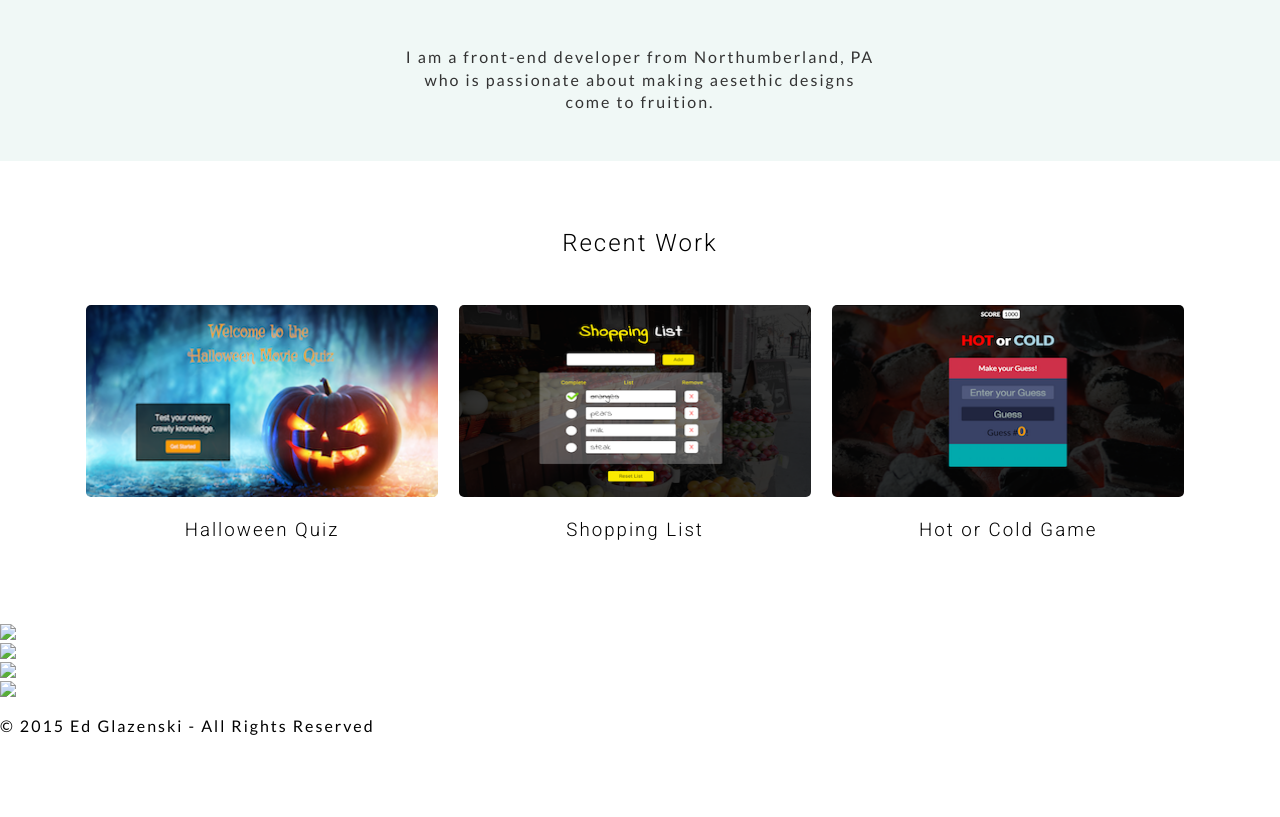
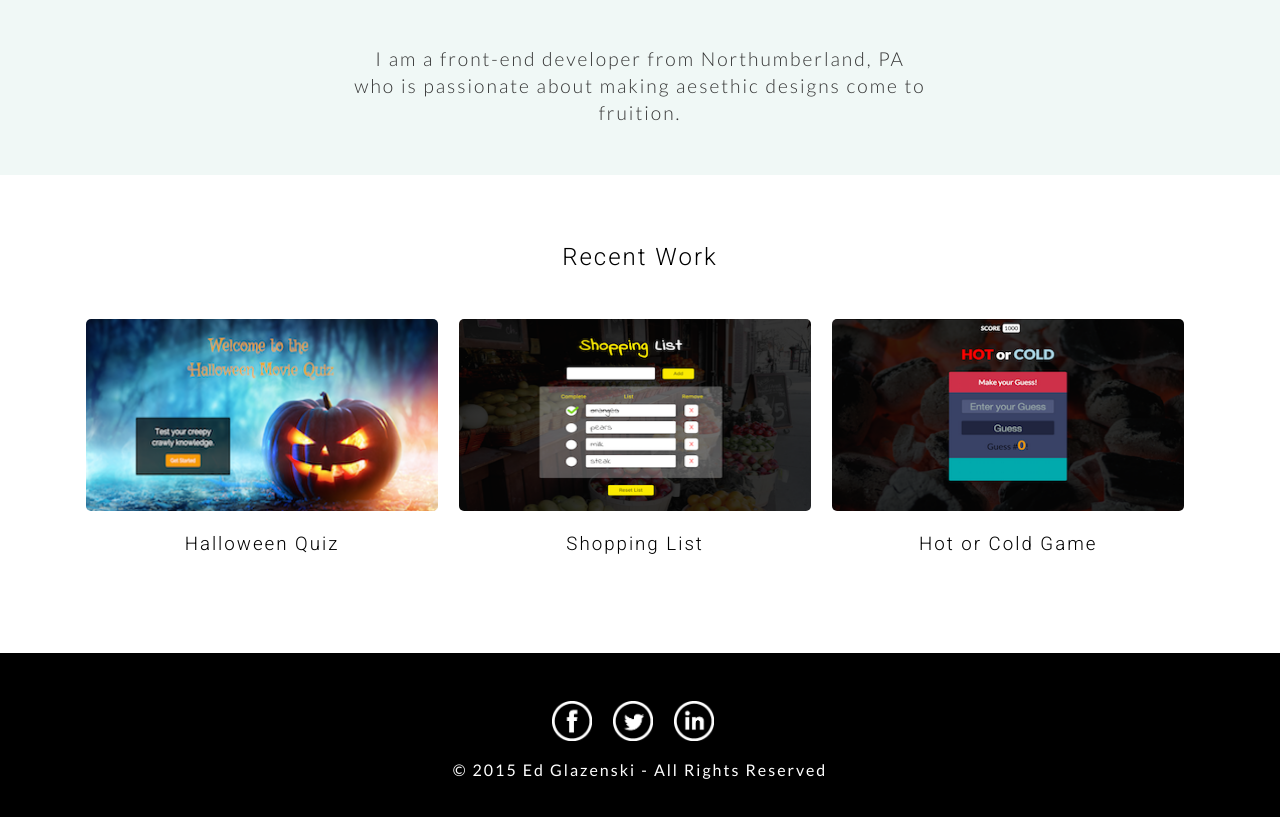
Before and after one commit to EdG570/portfolio, a plain HTML site: page index.html in a window 1280 px wide. Shown: the part 705-1522 px from the top of the page. Before the commit the page ends 1456 px from the top, so only its background shows below. Drawn offline with nearby package versions, Linux system fonts and the light colour scheme; files whose address does not match are found by name.

Commit message:
Footer section content added and styled

```diff
--- a/css/styles.css
+++ b/css/styles.css
@@ -76,12 +76,15 @@ ul {
   width: 30em;
   margin: 0 auto;
   color: #333;
+  font-size: 1.2em;
+  font-weight: 100;
 }
 
 /*--------------------PORTFOLIO SECTION---------------*/
 
 #portfolio-section {
   padding: 3em 0;
+  padding-bottom: 5em;
 }
 
 #portfolio-section > h2 {
@@ -119,3 +122,33 @@ ul {
   text-align: center;
   font-weight: 300;
 }
+
+/*------------------FOOTER SECTION----------*/
+
+#footer-section {
+  background-color: #000;
+  color: #fff;
+  padding: 3em 0;
+}
+
+#footer-section img {
+  width: 2.5em;
+}
+
+#footer-section ul > li {
+  display: inline-block;
+  margin-right: 1em;
+}
+
+#footer-section ul > li:last-child {
+  margin-right: 0;
+}
+
+#social-media {
+  width: 11em;
+  margin: 0 auto;
+}
+
+#footer-container p {
+  text-align: center;
+}
--- a/index.html
+++ b/index.html
@@ -52,15 +52,14 @@
       </section>
 
 
-      <footer class="footer-section">
+      <footer id="footer-section">
 
-            <div class="footer-container">
+            <div id="footer-container" class="container">
 
-                <ul class="social-media">
-                  <li><a href="#"><img class="social-icons" src="assets/img/facebook.png"></a></li>
-                  <li><a href="#"><img class="social-icons" src="assets/img/twitter-icon-white.png"></a></li>
-                  <li><a href="#"><img class="social-icons" src="assets/img/linked.png"></a></li>
-                  <li><a href="#"><img class="social-icons" src="assets/img/dribbble.png"></a></li>
+                <ul id="social-media">
+                  <li><a href="#"><img class="social-icons" src="assets/images/facebook.png"></a></li>
+                  <li><a href="#"><img class="social-icons" src="assets/images/twitter-icon-white.png"></a></li>
+                  <li><a href="#"><img class="social-icons" src="assets/images/linked.png"></a></li>
                 </ul>
 
 
```
